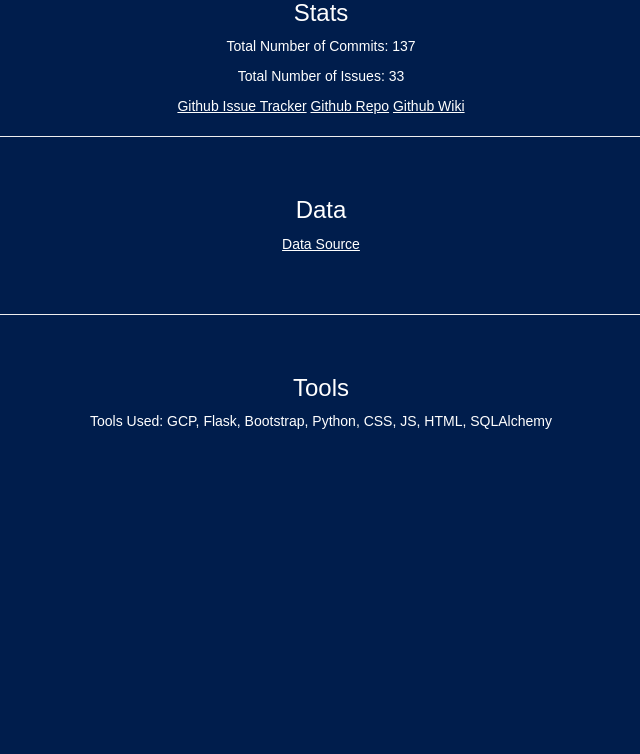
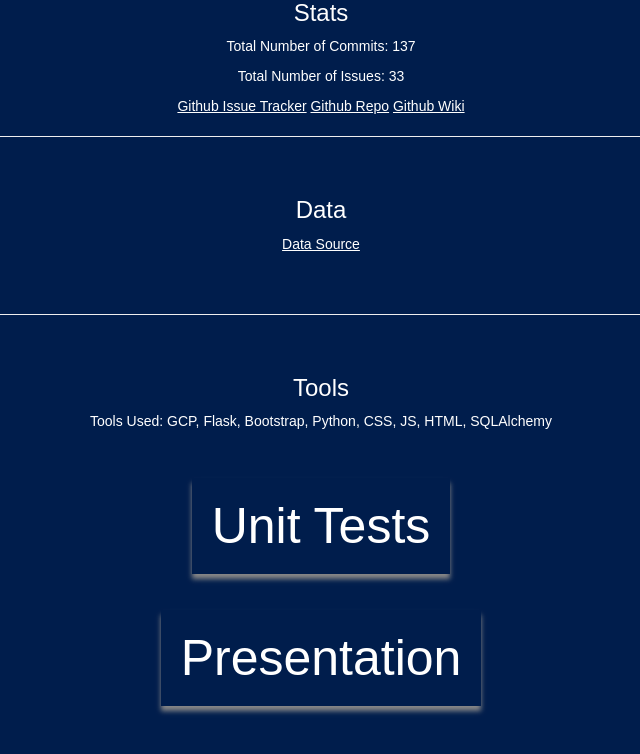
Before and after one commit to juandigomez/cs329e-idb, a Flask app: page /aboutus/ in a window 1280 px wide. Shown: the part 3029-3783 px from the top of the page, without its empty margins (319-959 px from the left). Before the commit the page ends 3458 px from the top, so only its background shows below. Run offline with Flask 2, Linux system fonts and the light colour scheme; some libraries are stand-ins or nearby versions.

Commit message:
Added unit test and presentation link

```diff
--- a/templates/aboutus.html
+++ b/templates/aboutus.html
@@ -97,5 +97,11 @@
 		<h3>Tools</h3>
 		<p>Tools Used: GCP, Flask, Bootstrap, Python, CSS, JS, HTML, SQLAlchemy</p>
 	</div>
+	<div class="center">
+		<a href="https://travis-ci.org/juandigomez/cs329e-idb" class="splash">Unit Tests</a>
+	</div>
+	<div class="center">
+		<a href="https://speakerdeck.com/juandigomez/cs329e-presentation" class="splash">Presentation</a>
+	</div>
 </body>
 </html>
```
